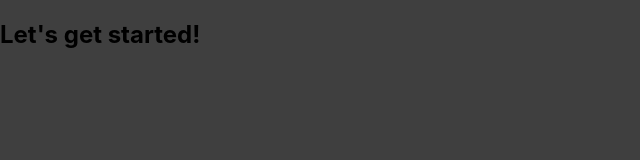
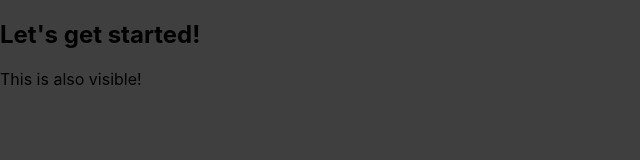
Before and after one commit to LektoriumSymbol/react-complete-maximilian, a JavaScript app: page / in a window 1280 px wide. Shown: the top 160 px of the page, without its empty margins (0-640 px from the left). Built offline with nearby package versions, Linux system fonts and the light colour scheme; the HTML template or start-up script is replaced by a standard one.

Commit message:
Update App.js

```diff
--- a/src/App.js
+++ b/src/App.js
@@ -1,9 +1,14 @@
 function App() {
+  const par = document.createElement('p');
+  par.textContent = 'This is also visible!';
+  document.getElementById('root').append(par);
   return (
     <div>
         <h2>
           Let's get started!
         </h2>
+        <p>This is also visible!</p>
+        {/* <p>This is also visible!</p> */}
     </div>
   );
 }
```
